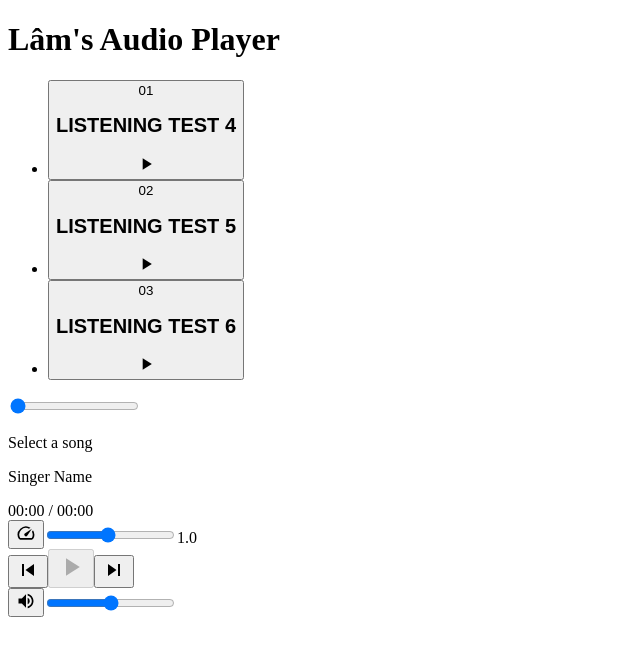
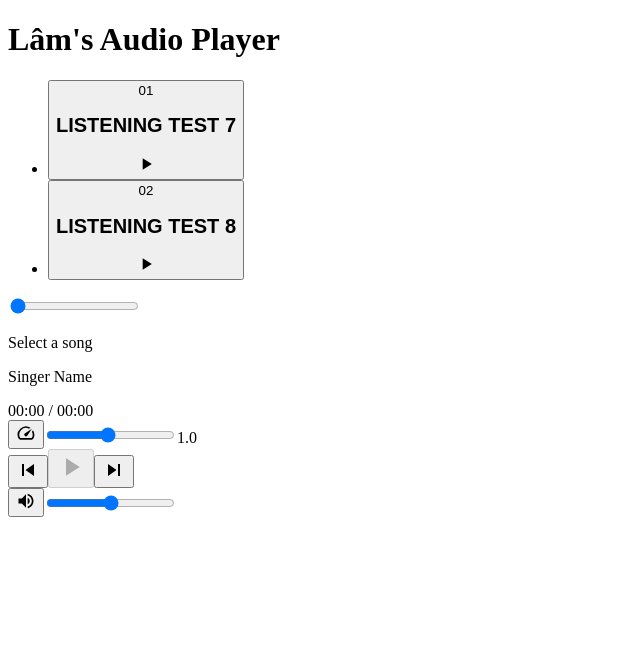
Before and after one commit to thanhvd/audio-player, a React (Vite) app: page / in a window 1280 px wide. Shown: the top 656 px of the page, without its empty margins (0-640 px from the left). Built offline with nearby package versions, Linux system fonts and the light colour scheme.

Commit message:
chore: add more songs

```diff
--- a/src/songs.ts
+++ b/src/songs.ts
@@ -6,9 +6,11 @@
 // }));
 
 const fileNames = [
-  'LISTENING TEST 4',
-  'LISTENING TEST 5',
-  'LISTENING TEST 6',
+  'LISTENING TEST 7',
+  'LISTENING TEST 8',
+  // 'LISTENING TEST 4',
+  // 'LISTENING TEST 5',
+  // 'LISTENING TEST 6',
   // 'MOCK TEST 4 - LISTENING',
   // 'Listening 2',
   // 'Listening 3',
```
Also changed, not shown: 2 other files (tests, documents, lock files or other folders).
